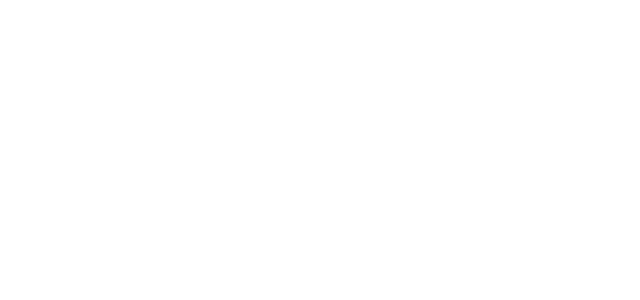
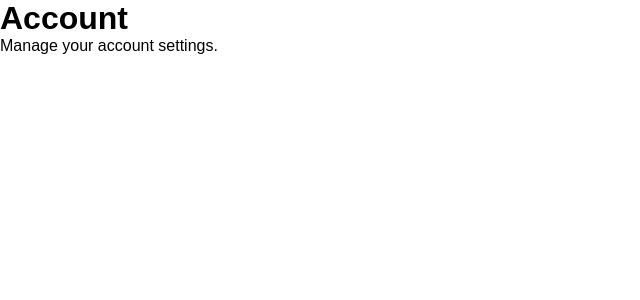
Before and after one commit to usmanismail13/404watch, a React (Vite) app in the folder client/: page /account in a window 1280 px wide. Before the commit this address had no page. Shown: the top 300 px of the page, without its empty margins (0-640 px from the left). Built offline with nearby package versions, Linux system fonts and the light colour scheme.

Commit message:
Create account page

```diff
--- a/client/src/App.jsx
+++ b/client/src/App.jsx
@@ -6,6 +6,7 @@ import Pricing from "./pages/Pricing";
 import Dashboard from "./pages/Dashboard";
 import Website from "./pages/Website";
 import Errors404 from "./pages/Errors404";
+import Account from "./pages/Account";
 
 function App() {
   return (
@@ -18,6 +19,7 @@ function App() {
         <Route path="/dashboard" element={<Dashboard />} />
         <Route path="/website" element={<Website />} />
         <Route path="/errors-404" element={<Errors404 />} />
+        <Route path="/account" element={<Account />} />
       </Routes>
     </BrowserRouter>
   );
--- /dev/null
+++ b/client/src/pages/Account.jsx
@@ -0,0 +1,10 @@
+function Account() {
+  return (
+    <div>
+      <h1>Account</h1>
+      <p>Manage your account settings.</p>
+    </div>
+  );
+}
+
+export default Account;
```
